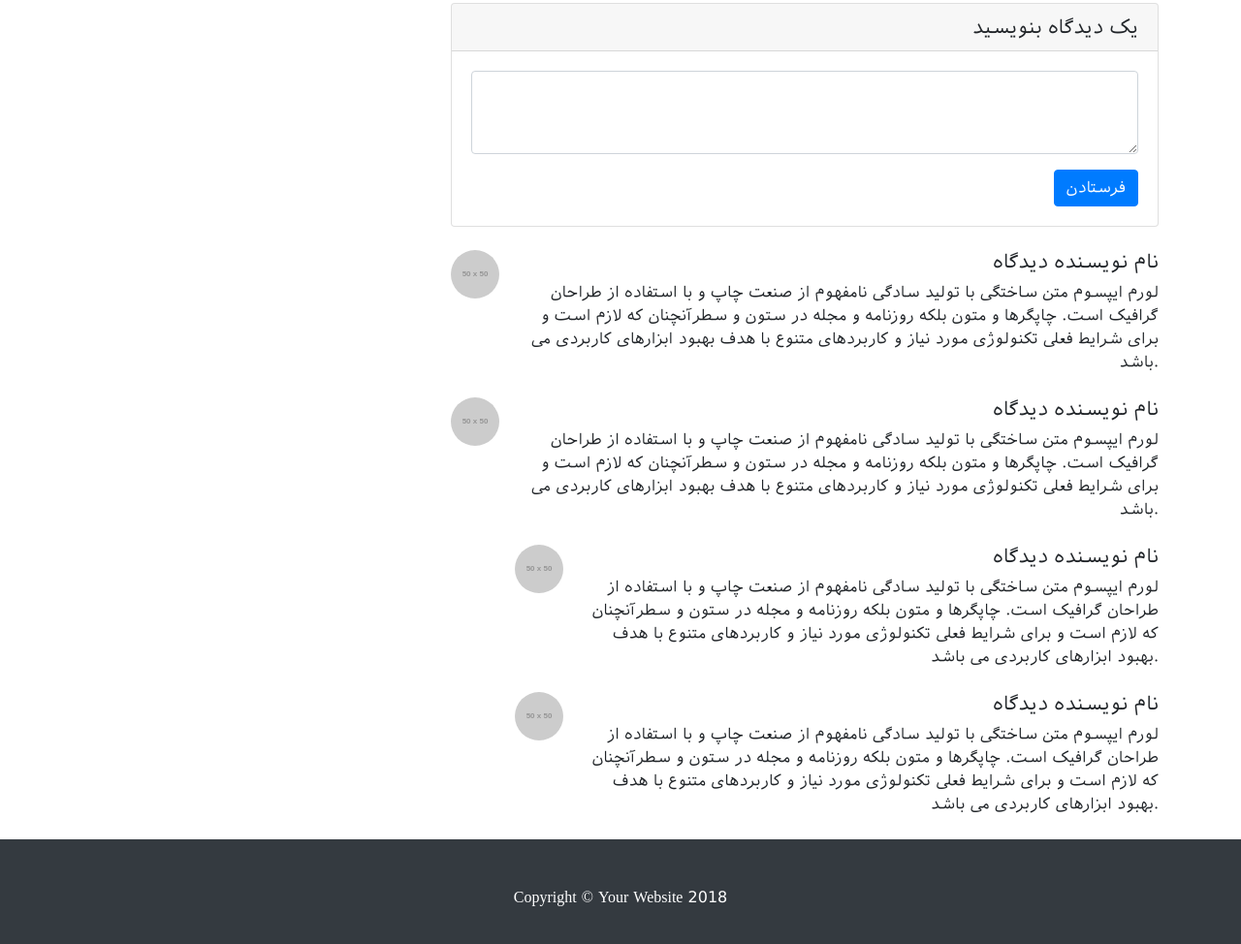
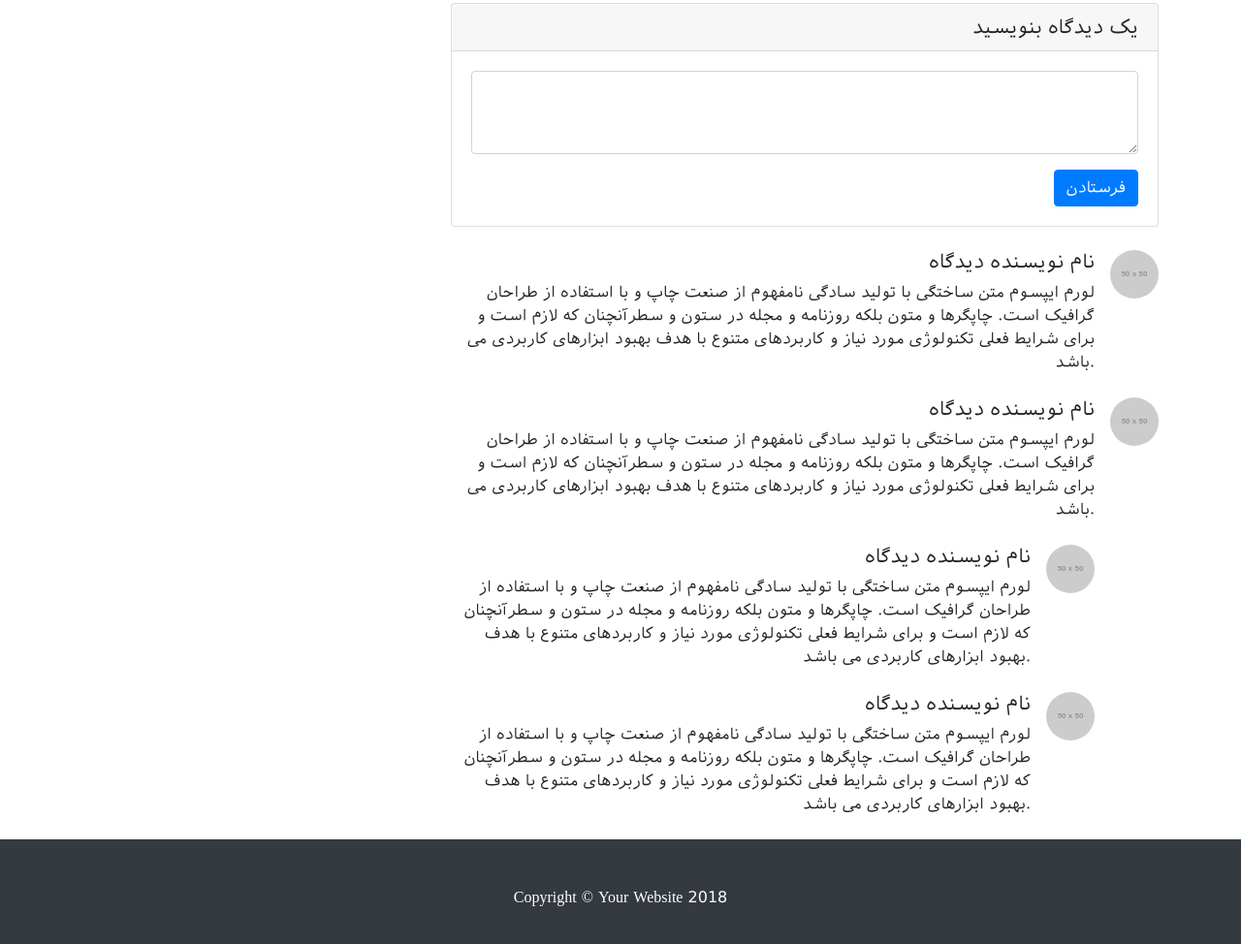
Before and after one commit to mortezatorkashvand/blog, a website: page post.html in a window 1280 px wide. Shown: the part 1856-2830 px from the top of the page at 97% size. Drawn offline with nearby package versions, Linux system fonts and the light colour scheme; placeholder pictures from the web are drawn by us.

Commit message:
new changes

```diff
--- a/post.html
+++ b/post.html
@@ -226,44 +226,50 @@
 
         <!-- Single Comment -->
         <div class="media mb-4">
-          <img class="d-flex mr-3 rounded-circle" src="http://placehold.it/50x50" alt="">
+
           <div class="media-body text-right">
             <h5 class="mt-0">نام نویسنده دیدگاه</h5>
             لورم ایپسوم متن ساختگی با تولید سادگی نامفهوم از صنعت چاپ و با استفاده از طراحان گرافیک است. چاپگرها و متون بلکه روزنامه
             و مجله در ستون و سطرآنچنان که لازم است و برای شرایط فعلی تکنولوژی مورد نیاز و کاربردهای متنوع با هدف بهبود ابزارهای
             کاربردی می باشد. </div>
+
+            <img class="d-flex ml-3 rounded-circle" src="http://placehold.it/50x50" alt="">
         </div>
 
         <!-- Comment with nested comments -->
         <div class="media mb-4">
-          <img class="d-flex mr-3 rounded-circle" src="http://placehold.it/50x50" alt="">
+
           <div class="media-body text-right">
             <h5 class="mt-0">نام نویسنده دیدگاه</h5>
             لورم ایپسوم متن ساختگی با تولید سادگی نامفهوم از صنعت چاپ و با استفاده از طراحان گرافیک است. چاپگرها و متون بلکه روزنامه
             و مجله در ستون و سطرآنچنان که لازم است و برای شرایط فعلی تکنولوژی مورد نیاز و کاربردهای متنوع با هدف بهبود ابزارهای
             کاربردی می باشد.
 
+
             <div class="media mt-4">
-              <img class="d-flex mr-3 rounded-circle" src="http://placehold.it/50x50" alt="">
+
               <div class="media-body text-right">
                 <h5 class="mt-0">نام نویسنده دیدگاه</h5>
                 لورم ایپسوم متن ساختگی با تولید سادگی نامفهوم از صنعت چاپ و با استفاده از طراحان گرافیک است. چاپگرها و متون بلکه روزنامه
                 و مجله در ستون و سطرآنچنان که لازم است و برای شرایط فعلی تکنولوژی مورد نیاز و کاربردهای متنوع با هدف بهبود
                 ابزارهای کاربردی می باشد.
               </div>
+              <img class="d-flex ml-3 rounded-circle" src="http://placehold.it/50x50" alt="">
             </div>
 
             <div class="media mt-4">
-              <img class="d-flex mr-3 rounded-circle" src="http://placehold.it/50x50" alt="">
+
               <div class="media-body text-right">
                 <h5 class="mt-0">نام نویسنده دیدگاه</h5>
                 لورم ایپسوم متن ساختگی با تولید سادگی نامفهوم از صنعت چاپ و با استفاده از طراحان گرافیک است. چاپگرها و متون بلکه روزنامه
                 و مجله در ستون و سطرآنچنان که لازم است و برای شرایط فعلی تکنولوژی مورد نیاز و کاربردهای متنوع با هدف بهبود
                 ابزارهای کاربردی می باشد.
               </div>
+              <img class="d-flex ml-3 rounded-circle" src="http://placehold.it/50x50" alt="">
             </div>
 
           </div>
+          <img class="d-flex ml-3 rounded-circle" src="http://placehold.it/50x50" alt="">
         </div>
 
       </div>
```
